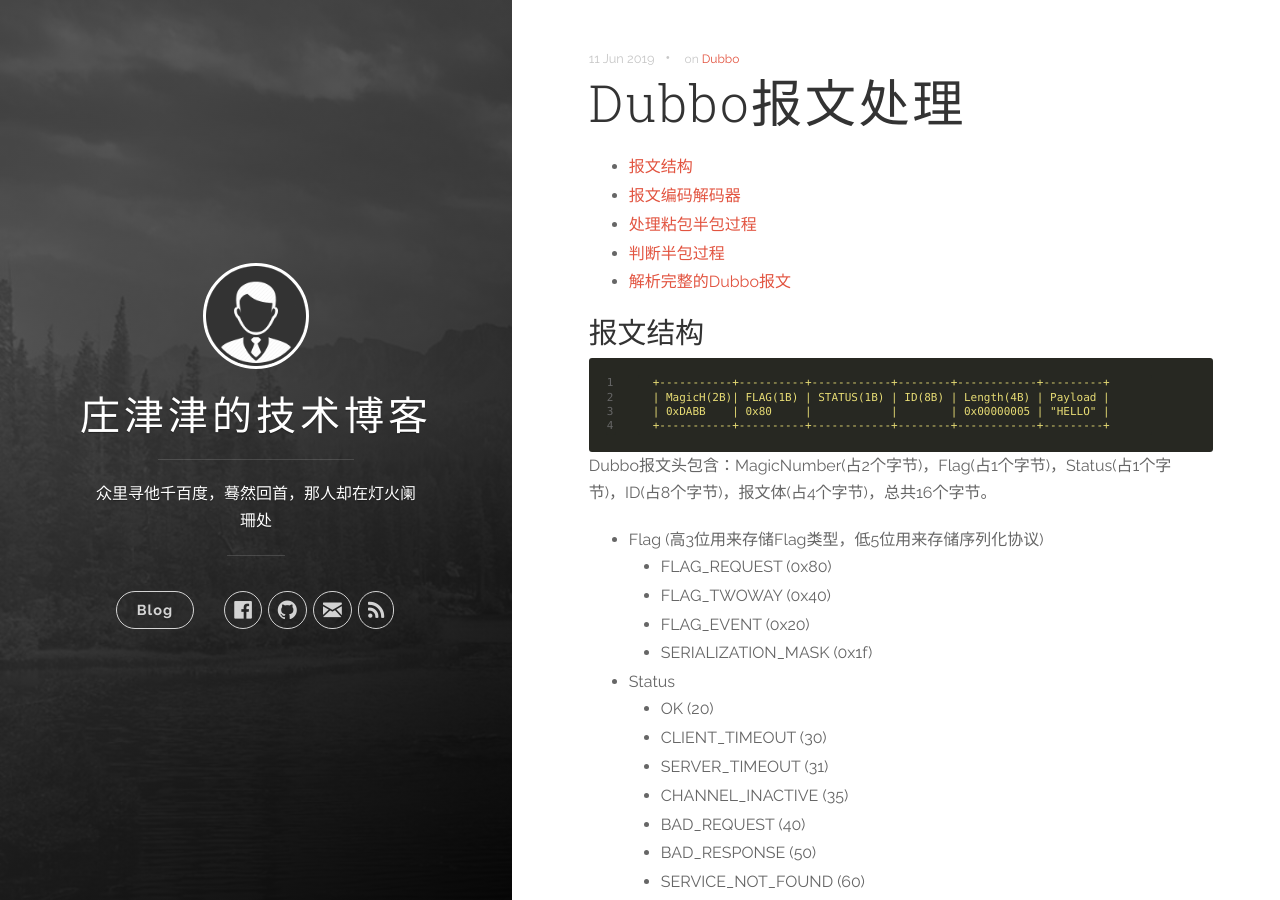
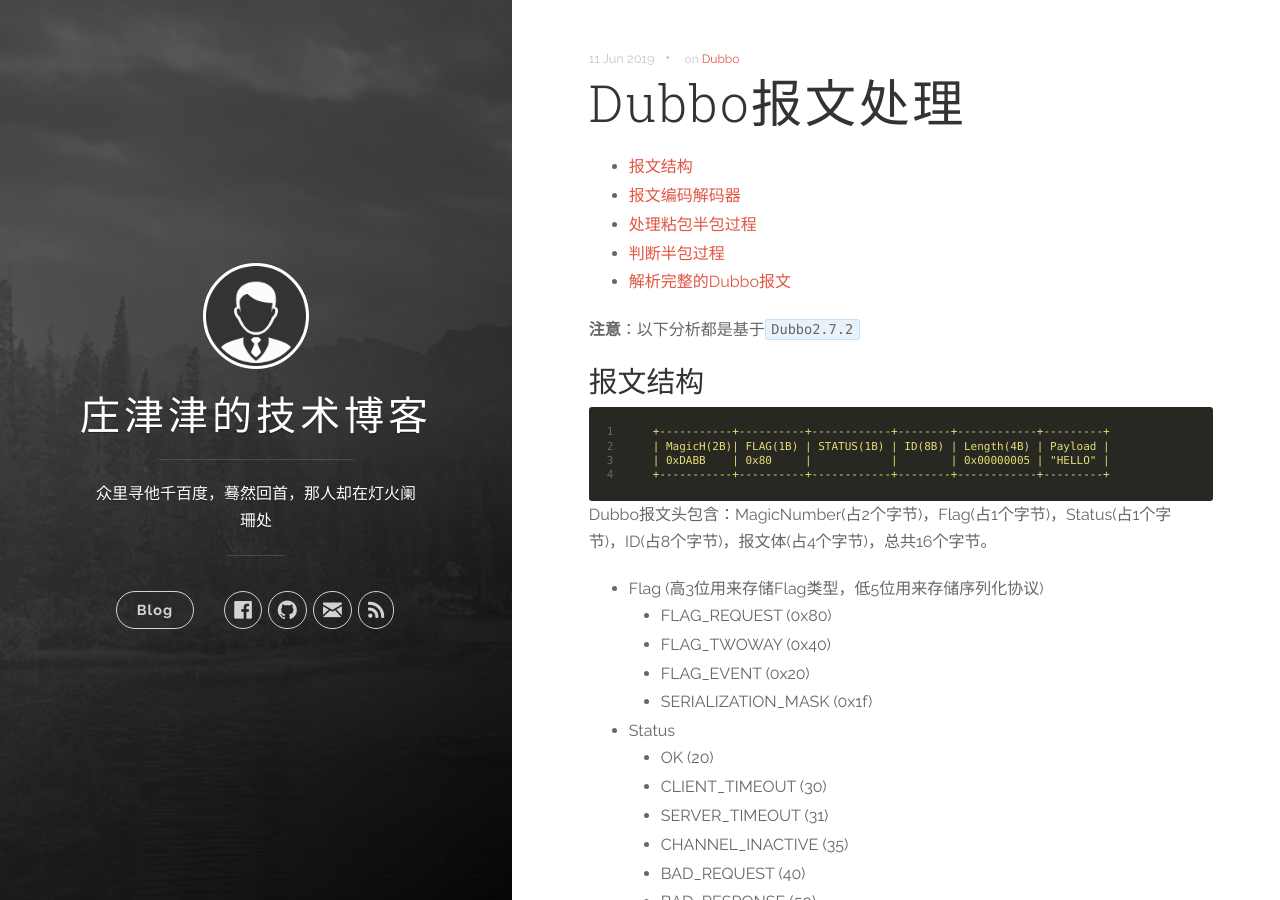
Before and after one commit to zhuangjinjin/zhuangjinjin.github.io, a Jekyll site: the page built from _posts/2019-06-11-Dubbo报文处理.md, in a window 1280 px wide and 900 px high. Built offline with Jekyll 4.4.1, drawn with Linux system fonts in a browser that asks for light colours.

Commit message:
Update 2019-06-11-Dubbo报文处理.md

````diff
--- a/_posts/2019-06-11-Dubbo报文处理.md
+++ b/_posts/2019-06-11-Dubbo报文处理.md
@@ -6,6 +6,8 @@ tags: [Dubbo]
 
 * TOC
 {:toc}
+**注意**：以下分析都是基于`Dubbo2.7.2`
+
 ### 报文结构
 
 ```yaml
````
